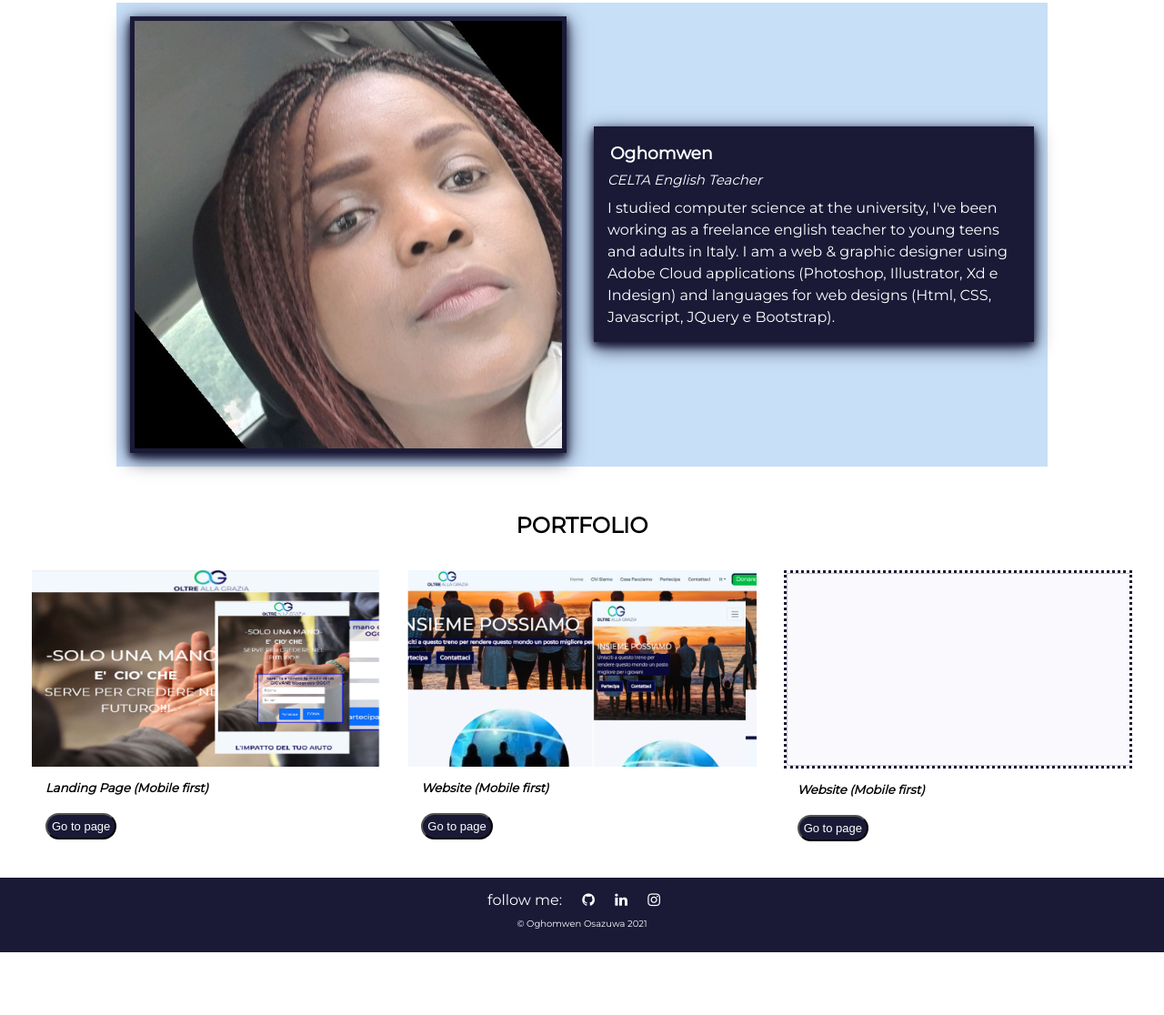
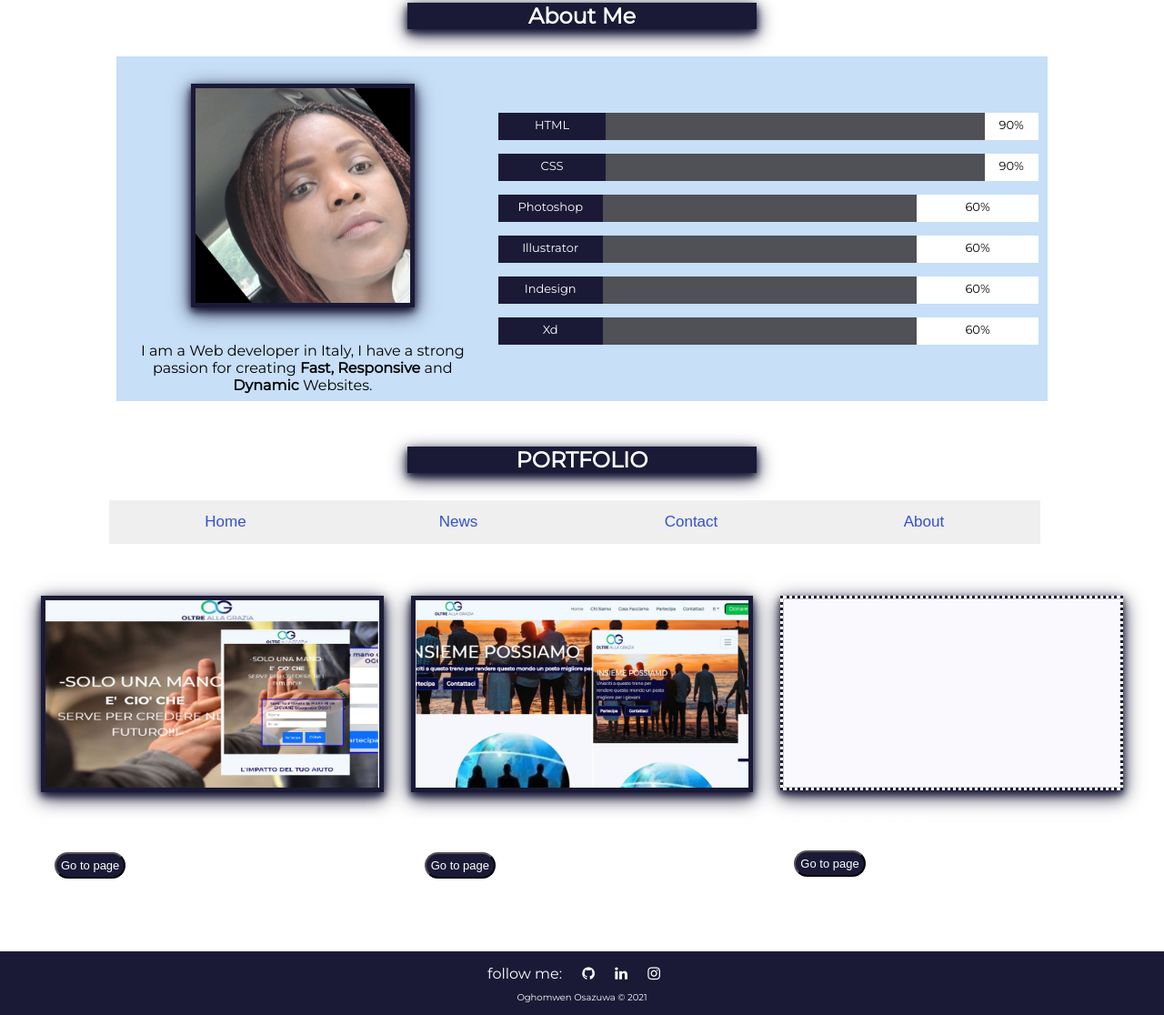
Before and after one commit to oglili/Html-Css, a plain HTML site: page index.html in a window 1280 px wide. Shown: the part 547-1663 px from the top of the page at 91% size. Before the commit the page ends 1594 px from the top, so only its background shows below. Drawn offline with Linux system fonts and the light colour scheme.

Commit message:
Changes made

```diff
--- a/asset/css/style.css
+++ b/asset/css/style.css
@@ -98,6 +98,9 @@
     position: relative;
     height: 500px;
   }
+  .heroCont {
+    height: 250px !important;
+  }
   .heroText {
     position: absolute;
     top: 50%;
@@ -107,6 +110,7 @@
     text-align: center;
     min-width: fit-content
   }
+
   .hello, #know, #know1  {
     font-size: 18px;
     font-style: italic;
@@ -138,33 +142,97 @@
     justify-content: center;
     align-items: center;
     width: 80%;
-    margin: 50px auto;
+    margin: 0px auto;
     background-color: #c7dff7;
   }
   .imgPics {
     display: block;
     object-fit: cover;
-   }
-  .photo {
-    width: 80%;
-    margin: 15px;
     border: 5px solid #1a1a37;
     box-shadow: 0 4px 8px 0 #1a1a37, 0 6px 20px 0 #1a1a37;
+    margin: 30px auto;
+   }
+
+   .abutText {
+     text-align: center;
+     padding: 8px 18px;
+     width: 100%;
+   }
+  .photoAbout {
+    background-color: #1a1a37;
+    color: #fff;
+    margin: 30px auto;
+    width: 30%;
+    box-shadow: 0 4px 8px 0 #1a1a37, 0 6px 20px 0 #1a1a37;
+  }
+  .skillsFlex {
+    display: flex;
+    margin: 15px 0;
+    font-size: 13px;
   }
   .photoText {
+    width: 100%;
+    padding: 10px;
+  }
+  .skills {
     background-color: #1a1a37;
     color: #fff;
-    width: 80%;
-    margin: 15px;
-    padding: 10px;
-    box-shadow: 0 4px 8px 0 #1a1a37, 0 6px 20px 0 #1a1a37;
+    width: 20%;
+    text-align: center;
+    padding: 5px auto;
+    height: inherit;
+  }
+  .skillPercent {
+    background-color: #505057;
+    width: 70%;
+    height: inherit;
+  }
+  .skillPercent1 {
+    background-color: #505057;
+    width: 60%;
+    height: inherit;
+  }
+  .skillPercentNum {
+    background-color: #fff;
+    width: 10%;
+    color: black;
+    font-size: 13px;
+    padding: 5px;
+    text-align: center;
+  }
+  .skillPercentNum1 {
+    width: calc(100% - 100px - 60%);
+    background-color: #fff;
+    color: black;
+    font-size: 13px;
+    padding: 5px;
+    text-align: center;
+  }
+  .tablink {
+    color: rgb(52, 80, 204);
+    float: left;
+    border: none;
+    outline: none;
+    cursor: pointer;
+    padding: 14px 16px;
+    font-size: 17px;
+    width: 20%;
+  }
+
+  .tablink:hover {
+    background-color: #777;
+  }
+  .tabcontent {
+    color: white;
+    display: none;
+    padding: 50px 20px;
+    height: 100%;
   }
   .port{
     display: flex;
     flex-direction: column;
     justify-content: center;
-    padding: 20px;
-
+    padding: 10px;
   }
   .portImg {
     padding: 15px;
@@ -188,6 +256,43 @@
   }
   #footer a:hover {
     color: #505057;
+  }
+  .form {
+    width: 80%;
+    margin: auto;
+    background-color: #c7dff7;
+    text-align: center;
+    padding: 35px 55px;
+  }
+  .formIn {
+    background-color: #1a1a37;
+    border: 3px solid #add4fa;
+    box-shadow: 0 4px 8px 0 #1a1a37, 0 6px 20px 0 #1a1a37;
+    padding: 40px;
+    color: #fff;
+  }
+  input {
+    background-color: transparent;
+    border: none;
+    border-bottom: 1px solid #fff;
+    width: 80%;
+    margin: 15px 0;
+    padding: 5px;
+    color: #fff;
+  }
+  textarea {
+    width: 80%;
+    margin: 15px 0;
+    padding: 5px;
+    color: #fff;
+    background-color: transparent;
+  }
+  button .butt {
+    display: block;
+    text-align: center;
+    padding: 8px;
+    margin: 0 auto;
+    cursor: pointer;
   }
 
   @media screen and (min-width: 751px) {
@@ -233,7 +338,12 @@
     .abut, .port{
       flex-direction: row;
     }
-
+    .photo {
+      width: 40%;
+    }
+    .photoText {
+     width: 60%;
+    }
   }
   @media screen and (min-width: 901px) {
     .head {
@@ -254,4 +364,7 @@
     .abut, .port{
       flex-direction: row;
     }
+    .form {
+      width: 60%;
+    }
   }
--- a/asset/js/scr.js
+++ b/asset/js/scr.js
@@ -6,7 +6,7 @@ hamburger.addEventListener('click', () => {
 
 });
 
-var cap = ["Programmer", "CELTA English Teacher", "Web & Graphic Designer", "Full Stack Developer"];
+var cap = ["Programmer", "Web & Graphic Designer", "Full Stack Developer"];
 var x = 0;
 setInterval(displayCap, 1000);
 function displayCap() {
@@ -16,11 +16,26 @@ function displayCap() {
         x = 0;
     }
 }
-setInterval(displayCapp, 2000);
-function displayCapp() {
-    document.getElementById("know1").innerHTML = cap[x];
-    x++;
-    if (x >= cap.length){
-        x = 0;
+function openPage(pageName, elmnt, color) {
+    // Hide all elements with class="tabcontent" by default */
+    var i, tabcontent, tablinks;
+    tabcontent = document.getElementsByClassName("tabcontent");
+    for (i = 0; i < tabcontent.length; i++) {
+      tabcontent[i].style.display = "none";
     }
-}
+
+    // Remove the background color of all tablinks/buttons
+    tablinks = document.getElementsByClassName("tablink");
+    for (i = 0; i < tablinks.length; i++) {
+      tablinks[i].style.backgroundColor = "";
+    }
+
+    // Show the specific tab content
+    document.getElementById(pageName).style.display = "block";
+
+    // Add the specific color to the button used to open the tab content
+    elmnt.style.backgroundColor = color;
+  }
+
+  // Get the element with id="defaultOpen" and click on it
+  document.getElementById("defaultOpen").click();
--- a/index.html
+++ b/index.html
@@ -52,22 +52,62 @@
       <button class="butt"><a href="#portfolio"> MY WORK</a></button>
     </div>
   </div>
-    <div class="abut" id="about">
+  <h2  id="about" style="text-align: center;  margin-top: 50px;" class="photoAbout">About Me</h2>
+  <div class="abut">
     <div class="photo">
-        <img class = "imgPics" src="asset/images/me pic.jpg" alt="my_pic" style="width: 100%;">
+      <img class ="imgPics" src="asset/images/me pic.jpg" alt="my_pic" style="width: 60%;">
+      <p class="abutText">I am a Web developer in Italy, I have a strong passion for creating <b>Fast,</b> <b>Responsive</b> and <b>Dynamic</b> Websites.</p>
     </div>
     <div class="photoText">
-        <h3 style="margin: 8px;">Oghomwen</h3>
-        <P id="know1" style="font-size: 15px; margin-left: 5px;"></P>
-        <p style="margin: 5px; line-height: 1.5;">I studied computer science at the university, I've been working as a freelance english teacher to young teens and adults in Italy. I am a web & graphic designer using Adobe Cloud applications (Photoshop, Illustrator, Xd e Indesign) and languages for web designs (Html, CSS, Javascript, JQuery e Bootstrap). </p>
+      <div class="skillsFlex" style="height: 30px;">
+        <div class="skills"><p style="padding: 5px;"> HTML</p></div><div class="skillPercent"></div><span class="skillPercentNum">90%</span>
+      </div>
+      <div class="skillsFlex" style="height: 30px;">
+        <div class="skills"><p style="padding: 5px;"> CSS</p></div><div class="skillPercent"></div><span class="skillPercentNum">90%</span>
+      </div>
+      <div class="skillsFlex" style="height: 30px;">
+        <div class="skills"><p style="padding: 5px;">Photoshop</p></div><div class="skillPercent1"></div><span class="skillPercentNum1">60%</span>
+      </div>
+      <div class="skillsFlex" style="height: 30px;">
+        <div class="skills"><p style="padding: 5px;">Illustrator</p></div><div class="skillPercent1"></div><span class="skillPercentNum1">60%</span>
+      </div>
+      <div class="skillsFlex" style="height: 30px;">
+        <div class="skills"><p style="padding: 5px;">Indesign</p></div><div class="skillPercent1"></div><span class="skillPercentNum1">60%</span>
+      </div>
+      <div class="skillsFlex" style="height: 30px;">
+        <div class="skills"><p style="padding: 5px;">Xd</p></div><div class="skillPercent1"></div><span class="skillPercentNum1">60%</span>
+      </div>
     </div>
   </div>
   <div id="portfolio">
-        <h2 style="text-align: center; margin-top: 50px;">PORTFOLIO</h2>
+    <h2 style="text-align: center; margin-top: 50px;" class="photoAbout">PORTFOLIO</h2>
+    <button style="margin-left:120px;" class="tablink" onclick="openPage('Home')" id="defaultOpen">Home</button>
+    <button class="tablink" onclick="openPage('News')" >News</button>
+    <button class="tablink" onclick="openPage('Contact')">Contact</button>
+    <button style="margin-right:120px;" class="tablink" onclick="openPage('About')">About</button>
+
+
+    <div id="Home" class="tabcontent">
       <div class="port">
         <div class="portImg"><img class = "imgPics" src="asset/images/og_images2.jpg" alt="my_pic" style="width: 100%;"><h5 style="margin: 15px;"><em>Landing Page (Mobile first)</em></h5> <button class="butt" style="margin: 5px 15px; padding: 5px;"><a href="asset\extra\oglanding\index.html" style="font-size: 13px;">Go to page</a></button></div>
         <div class="portImg"><img class = "imgPics" src="asset/images/og_image3.jpg" alt="my_pic" style="width: 100%;"> <h5 style="margin: 15px;"><em>Website (Mobile first)</em></h5> <button class="butt" style="margin: 5px 15px; padding: 5px;"><a href="#" style="font-size: 13px;">Go to page</a></button></div>
         <div class="portImg"><img class = "imgPics" src="asset/images/og_image2.jpg" alt="my_pic" style="width: 100%; border: 3px dotted #1a1a37;"> <h5 style="margin: 15px;"><em>Website (Mobile first)</em></h5> <button class="butt" style="margin: 5px 15px; padding: 5px;"><a href="#" style="font-size: 13px;">Go to page</a></button></div>
+      </div>
+    </div>
+
+    <div id="News" class="tabcontent">
+      <div class="port">
+        <div class="portImg"><img class = "imgPics" src="asset/images/og_images2.jpg" alt="my_pic" style="width: 100%;"><h5 style="margin: 15px;"><em>Landing Page (Mobile first)</em></h5> <button class="butt" style="margin: 5px 15px; padding: 5px;"><a href="asset\extra\oglanding\index.html" style="font-size: 13px;">Go to page</a></button></div>
+        <div class="portImg"><img class = "imgPics" src="asset/images/og_image3.jpg" alt="my_pic" style="width: 100%;"> <h5 style="margin: 15px;"><em>Website (Mobile first)</em></h5> <button class="butt" style="margin: 5px 15px; padding: 5px;"><a href="#" style="font-size: 13px;">Go to page</a></button></div>
+      </div>
+    </div>
+
+    <div id="Contact" class="tabcontent">
+
+    </div>
+
+    <div id="About" class="tabcontent">
+
     </div>
   </div>
   <div id="footer">
@@ -75,7 +115,7 @@
     <a href="https://github.com/oglili/Html-Css" class="fa fa-github"></a>
     <a href="https://www.linkedin.com/in/oghomwen-osazuwa-6b9a4433?lipi=urn%3Ali%3Apage%3Ad_flagship3_profile_view_base_contact_details%3BbM8pjYqwQTaJ7jN5qS8wsA%3D%3D" class="fa fa-linkedin"></a>
     <a href="#" class="fa fa-instagram"></a>
-        <p style="color: #fff; padding: 10px; font-size:10px;">&copy; Oghomwen Osazuwa 2021</p>
+    <p style="color: #fff; padding: 10px; font-size:10px;">Oghomwen Osazuwa &copy; 2021</p>
   </div>
   <script src="asset/js/scr.js"></script>
 </body>
```
Also changed, not shown: asset/js/scr1.js (added, +40 -0 lines), contact.html (+21 -13 lines), og_ital/index_ita.html (+1 -1 lines). Lines whose indentation alone changed are shown as unchanged.
